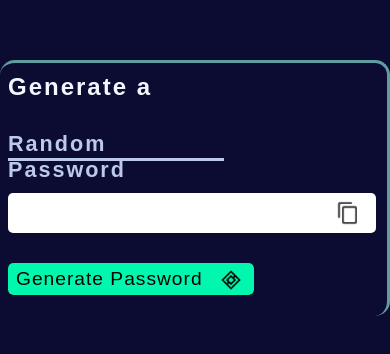
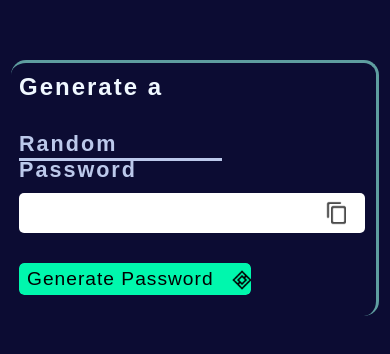
Before and after one commit to Ezhil-04/password-generator, a plain HTML site: page index.html in a window 390 px wide. Shown: the part 234-588 px from the top of the page. Drawn offline with Linux system fonts and the light colour scheme; a web font is replaced by a local one.

Commit message:
Update style.css

```diff
--- a/style.css
+++ b/style.css
@@ -127,7 +127,7 @@ opacity: 1;
 }
 @media only screen and (max-width:600px) {
     .wrapper{
-        width:25rem;
+        width:23rem;
         height: 16rem;
     }
     .generate button{
```
